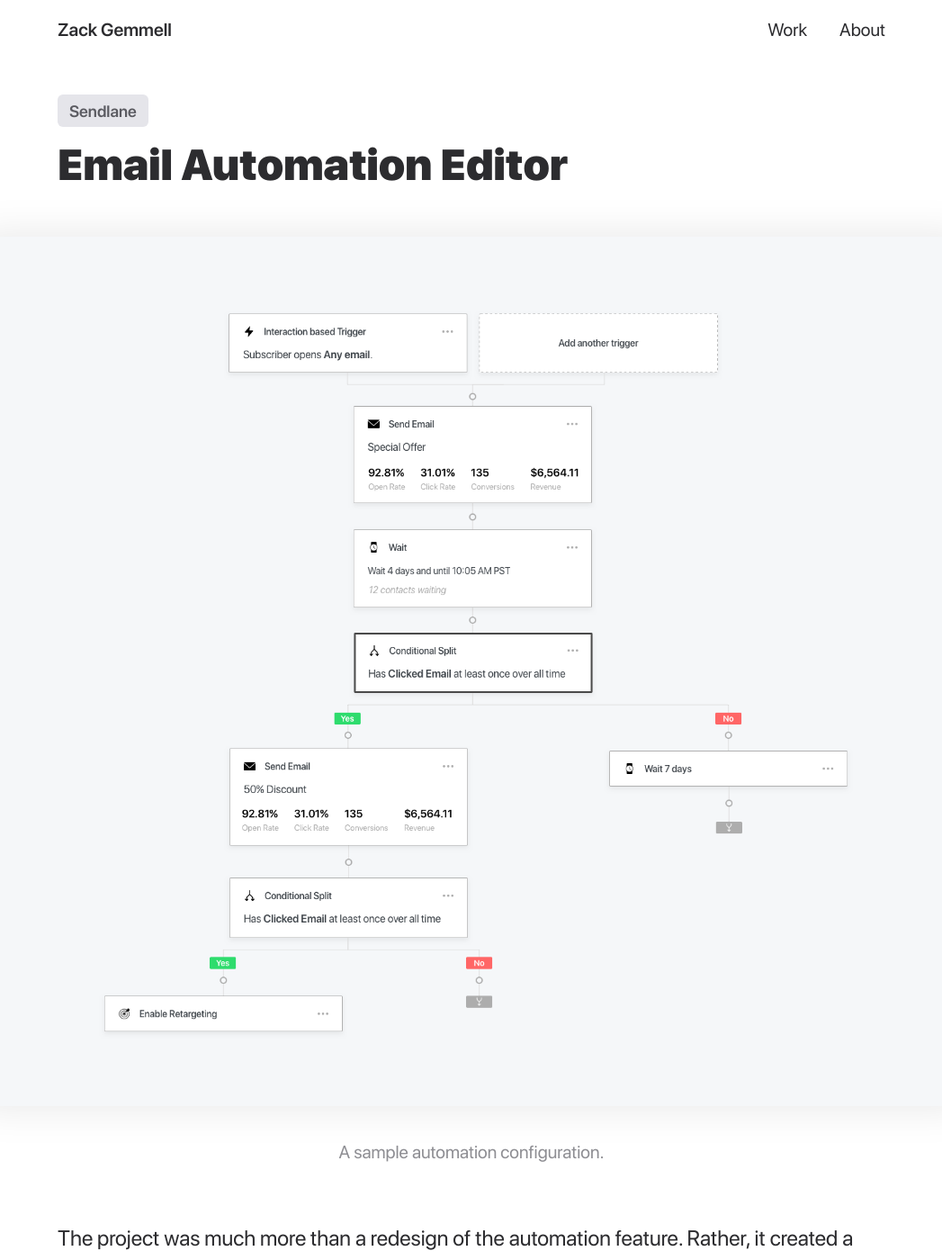
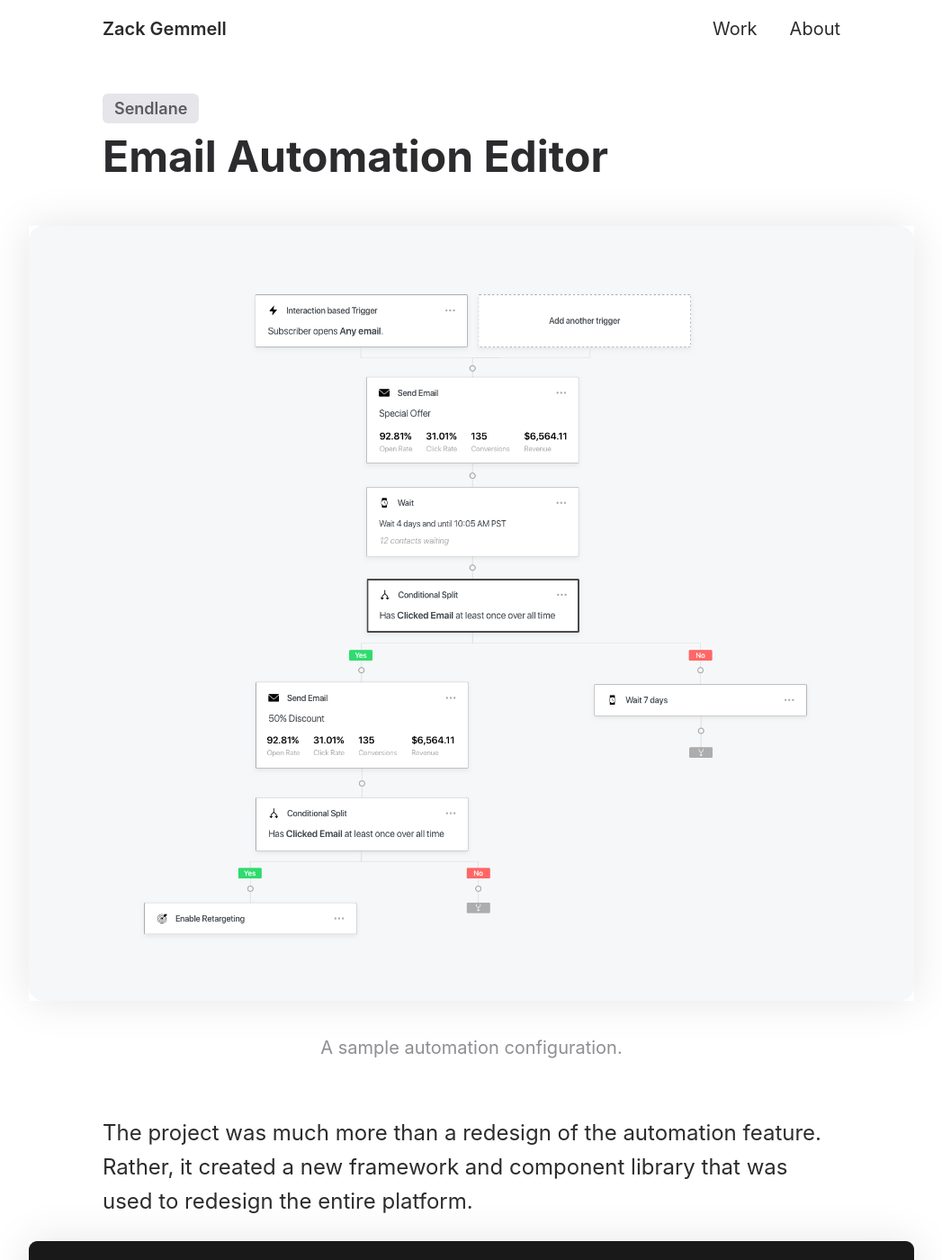
Before and after one commit to zackgemmell/portfolio-2020, a Jekyll site: the page built from _posts/2018-10-01-Sendlane.md, in a window 1280 px wide and 1400 px high. Shown: the whole window at 90% size, without its empty margins (116-1163 px from the left). Built offline with Jekyll 4.4.1, drawn with Linux system fonts in a browser that asks for light colours; nearby versions of some CDN libraries.

Commit message:
Fixes styling

```diff
--- a/_sass/base/_main.scss
+++ b/_sass/base/_main.scss
@@ -11,7 +11,7 @@
   height: 100%;
   overflow: auto;
   transition: all $durationLong ease;
-  font-family: $font, sans-serif;
+  font-family: -apple-system, BlinkMacSystemFont, avenir next, avenir, helvetica neue, helvetica, Ubuntu, roboto, noto, segoe ui, arial, sans-serif;
 }
 
 html {
@@ -46,7 +46,7 @@
 }
 
 .wrapper {
-  max-width: 960px;
+  max-width: 860px;
   margin: 0 auto;
   padding: 0 20px;
 }
@@ -98,6 +98,7 @@
   border:1px solid $grey100;
   th{
     background: #f2f2f5;
+    font-weight: 600;
     &:first-child{
       border-radius:4px 0 0 0;
     }
@@ -117,7 +118,7 @@
   th{
     border:1px solid $grey100;
     padding:16px;
-    font-weight: 600;
+
   }
 }
 
--- a/_sass/base/_typography.scss
+++ b/_sass/base/_typography.scss
@@ -1,41 +1,41 @@
 
 
-@font-face {
-  font-family: 'SF';
-  font-style: normal;
-  font-weight: normal;
-  src: url('../fonts/sf-pro-display-regular-webfont.woff2') format('woff2');
-  font-display: swap;
-}
+// @font-face {
+//   font-family: 'SF';
+//   font-style: normal;
+//   font-weight: normal;
+//   src: url('../fonts/sf-pro-display-regular-webfont.woff2') format('woff2');
+//   font-display: swap;
+// }
 
-//@font-face {
-//  font-family: 'SF';
-//  font-style: normal;
-//  font-weight: 500;
-//  src: url('../fonts/sf-pro-display-medium-webfont.woff2') format('woff2');
-//  font-display: swap;
-//}
+// //@font-face {
+// //  font-family: 'SF';
+// //  font-style: normal;
+// //  font-weight: 500;
+// //  src: url('../fonts/sf-pro-display-medium-webfont.woff2') format('woff2');
+// //  font-display: swap;
+// //}
 
-@font-face {
-  font-family: 'SF';
-  font-style: normal;
-  font-weight: 700;
-  src: url('../fonts/sf-pro-display-black-webfont.woff2') format('woff2');
-  font-display: swap;
-}
+// @font-face {
+//   font-family: 'SF';
+//   font-style: normal;
+//   font-weight: 700;
+//   src: url('../fonts/sf-pro-display-black-webfont.woff2') format('woff2');
+//   font-display: swap;
+// }
 
-@font-face {
-  font-family: 'SF';
-  font-style: normal;
-  font-weight: 600;
-  src: url('../fonts/sf-pro-display-semibold-webfont.woff2') format('woff2');
-  font-display: swap;
-}
+// @font-face {
+//   font-family: 'SF';
+//   font-style: normal;
+//   font-weight: 600;
+//   src: url('../fonts/sf-pro-display-semibold-webfont.woff2') format('woff2');
+//   font-display: swap;
+// }
 
-@font-face {
-  font-family: 'SF';
-  font-style: italic;
-  font-weight: 400;
-  src: url('../fonts/sf-pro-display-regularitalic-webfont.woff2') format('woff2');
-  font-display: swap;
-}
+// @font-face {
+//   font-family: 'SF';
+//   font-style: italic;
+//   font-weight: 400;
+//   src: url('../fonts/sf-pro-display-regularitalic-webfont.woff2') format('woff2');
+//   font-display: swap;
+// }
--- a/_sass/components/_header.scss
+++ b/_sass/components/_header.scss
@@ -7,7 +7,7 @@
     background: #fff;
     transition: opacity 1.5s ease, box-shadow $durationShort ease;
     .header-center{
-      max-width: 960px;
+      max-width: 860px;
       padding:0 20px;
       margin:0 auto;
       display: flex;
@@ -41,7 +41,7 @@
     align-items: center;
    > a {
      color:$grey400;
-     font-weight: 500;
+     font-weight: 400;
      font-size:20px;
      margin-left:36px;
    }
--- a/_sass/global/_variables.scss
+++ b/_sass/global/_variables.scss
@@ -39,4 +39,4 @@
 
 $shadow: 0px 2px 120px rgba(0, 0, 0, 0.1);
 
-$wrapperWidth: 960px;
+$wrapperWidth: 860px;
--- a/_sass/layouts/_home.scss
+++ b/_sass/layouts/_home.scss
@@ -15,7 +15,7 @@
    opacity: 0;
    font-weight: 600;
    font-size: 80px;
-   letter-spacing: 0.2px;
+   // letter-spacing: 0.2px;
    line-height: 120%;
    transition: all 1.5s ease;
    color: transparent;
@@ -40,22 +40,22 @@
    opacity: 0;
    padding: 0 0 20px 0;
    font-weight: 600;
-   letter-spacing: 0.2px;
-   font-size: 80px;
-   line-height: 0.9;
+   // letter-spacing: 0.2px;
+   font-size: 90px;
+   line-height: 1;
    transition: all 1.5s ease;
    color: transparent;
    background-image: url("../images/text-bg-5.gif");
    background-clip: text;
    -webkit-background-clip: text;
    @media only screen and (max-width: $breakpointLarge) {
-      font-size: 60px;
+      font-size: 64px;
    }
    @media only screen and (max-width: $breakpointMedium) {
       font-size: 50px;
    }
    @media only screen and (max-width: $breakpointSmall) {
-      font-size: 40px;
+      font-size: 44px;
    }
 }
 
```
